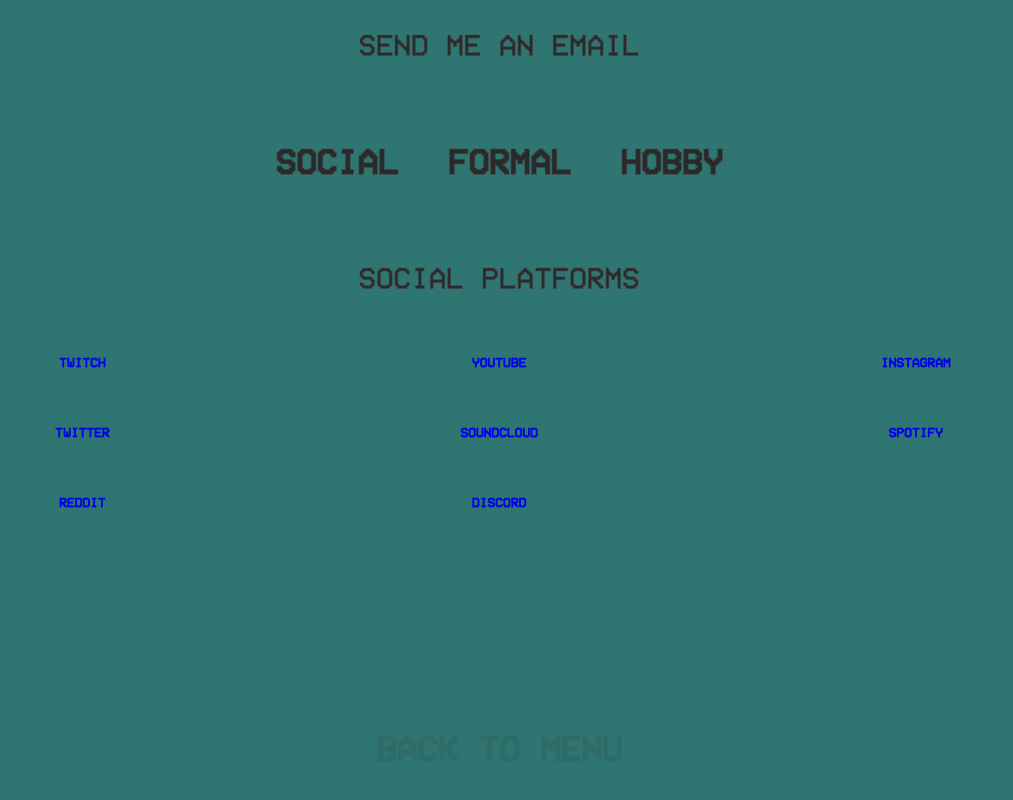
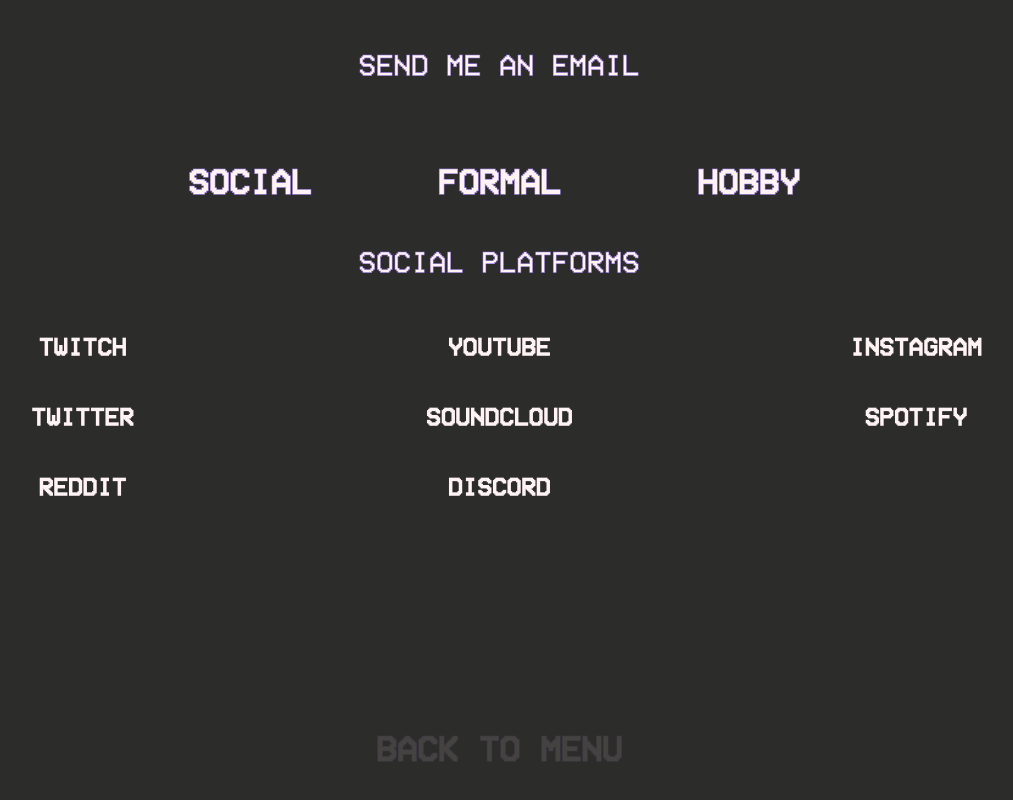
Before and after one commit to Rickmuda/Second-year-portfolio, a PHP site: page /html/contact.html in a window 1280 px wide. Shown: the whole page, without its empty margins (141-1154 px from the left). Run offline with PHP 8.4, Linux system fonts and the light colour scheme; some libraries are stand-ins or nearby versions.

Commit message:
frick it andere kleuren

```diff
--- a/css/contact.css
+++ b/css/contact.css
@@ -3,7 +3,7 @@
 #2f7571 Background
 #81b071 Button background
 #2a2a2b Text
-#5a9470 Hover text
+#2c2c2a Hover text
 */
 
 .row {
@@ -32,11 +32,16 @@
         padding: 10px;
         border: none;
         cursor: pointer;
+        width: 200px;
+        height: 10px;
+        padding-bottom: 20px;
     }
 
     .category-div:hover {
-        background-color: #5a9470;
-        color: #2a2a2b;
+        background-color: #fff3f3;
+        margin: 10px;
+        padding: 10px;
+
     }
 
     .category-content {
@@ -56,6 +61,11 @@
     }
 
     .category-content a:hover {
-        background-color: #5a9470;
+        background-color: #2c2c2a;
         color: #2a2a2b;
+        border: 2px solid #a07cff;
     }
+
+    p{
+        padding-top: 20px;
+    }
--- a/css/main.css
+++ b/css/main.css
@@ -3,7 +3,7 @@ body {
   text-align: center;
   margin: 0;
   padding: 0;
-  background-color: #2f7571;
+  background-color: #2c2c2a;
   /* background-image: url("../img/brickwallVAR2.png"); */
   display: flex;
   flex-direction: column;
@@ -19,7 +19,7 @@ body {
 
 /* Anti-text decoration */
 body a:visited {
-  color: #2a2a2b;
+  color: #fff3f3;
 }
 
 a:link {
@@ -28,32 +28,37 @@ a:link {
 
 /* Text */
 h1{
-  color: #2a2a2b;
+  color: #fff3f3;
   font-size: 50px;
-  -webkit-text-stroke: #454a4d 0.2px;
+  -webkit-text-stroke: #a07cff 0.2px;
 }
 
 h2 {
-  color: #2a2a2b;
-  -webkit-text-stroke: #454a4d 0.5px;
+  color: #fff3f3;
+  -webkit-text-stroke: #a07cff 0.5px;
 }
 
 p {
-  color: #2a2a2b;
+  color: #fff3f3;
   font-size: 30px;
-  -webkit-text-stroke: #454a4d 0.5px;
+  -webkit-text-stroke: #a07cff 0.5px;
 }
 
 h3 {
-  color: #2a2a2b;
+  color: #fff3f3;
   font-size: 35px;
-  -webkit-text-stroke: #454a4d 0.5px;
+  -webkit-text-stroke: #a07cff 0.5px;
 }
 
 h4 {
-  color: #2a2a2b;
+  color: #fff3f3;
   font-size: 40px;
-  -webkit-text-stroke: #454a4d 0.2px;
+  -webkit-text-stroke: #a07cff 0.2px;
+}
+
+h5 {
+  color: #fff3f3;
+  font-size: 25px;
 }
 
 
@@ -61,8 +66,8 @@ h4 {
 .custom-text a {
   text-decoration: none;
   font-family: VCR_OSD_MONO_1;
-  color: #2a2a2b;
-  -webkit-text-stroke: #454a4d 0.5px;
+  color: #fff3f3;
+  -webkit-text-stroke: #a07cff 0.5px;
   display: block;
   text-align: center; /* Center the text horizontally */
 }
@@ -74,11 +79,11 @@ h4 {
             left: 50%;
             font-family: VCR_OSD_MONO_1;
             font-size: 20px;
-            color: #2a2a2b;
+            color: #fff3f3;
           }
 
           .custom-text a:visited {
-            color: #2a2a2b;
+            color: #fff3f3;
           }
 
           .blinking-text {
```
Also changed, not shown: css/aboutme.css (+5 -3 lines), css/projects.css (+13 -4 lines), css/saves.css (+17 -7 lines), img/about_me/self-image-1.png, img/about_me/self-image-2.png, 1 other file.
